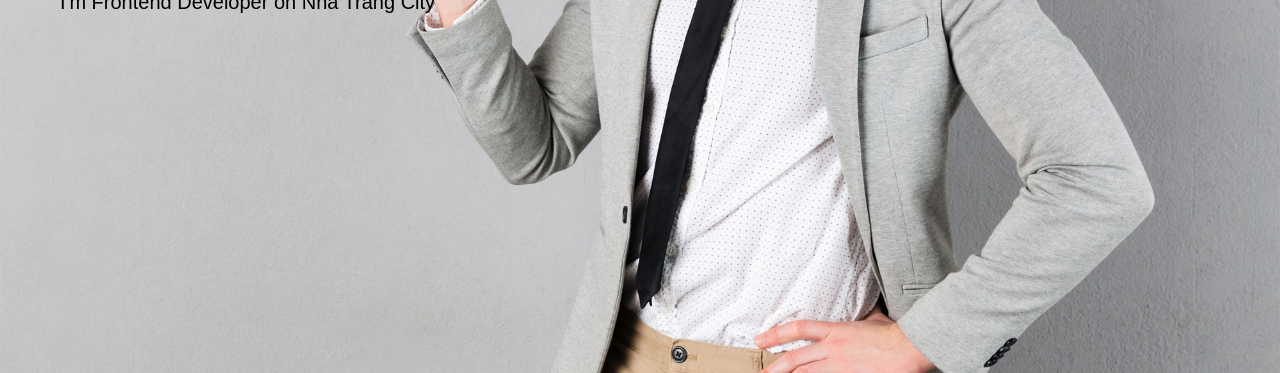
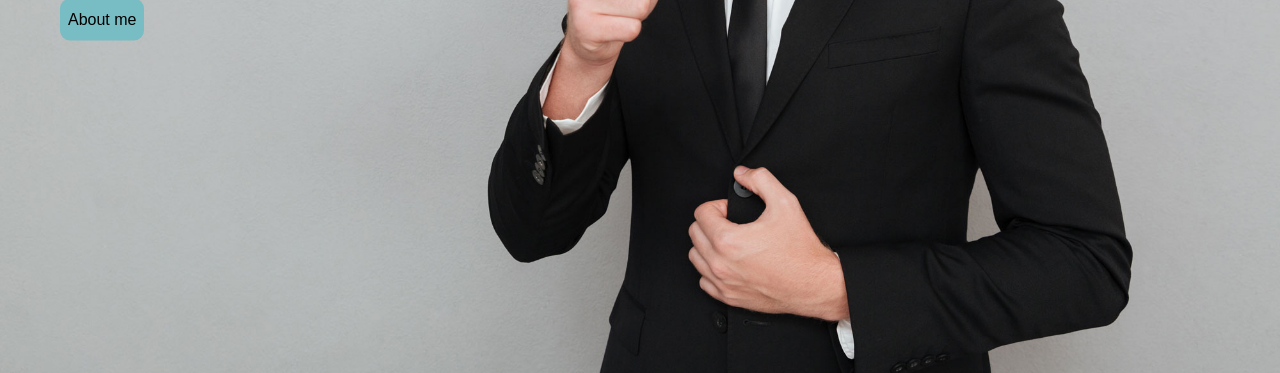
Before and after one commit to minhtaivo235/Portfolio, a plain HTML site: page index.html in a window 1280 px wide. Shown: the part 427-800 px from the top of the page. Drawn offline with Linux system fonts and the light colour scheme; a web font is replaced by a local one.

Commit message:
completed auto slide

```diff
--- a/css/base.css
+++ b/css/base.css
@@ -7,6 +7,8 @@
 }
 
 * {
+    margin: 0;
+    padding: 0;
     box-sizing: inherit;
 }
 
@@ -14,8 +16,7 @@ html {
     font-size: 62.5%;
     font-family: "Arbutus Slab", sans-serif;
     box-sizing: border-box;
+    overflow-x: hidden;
+    width: 100%;
+    height: 100%;
 }
-
-body {
-    margin: 0;
-}
--- a/css/style.css
+++ b/css/style.css
@@ -62,9 +62,22 @@
 .slide__img {
     width: 100%;
     height: 100%;
-    background-image: url(../img/bg_1.jpg);
+    background-color: #BBBCC0;
+    position: relative;
+    overflow: hidden;
+}
+
+.slide__img--item {
+    width: 100%;
+    height: 100%;
     background-size: cover;
-    background-repeat: no-repeat;
+    position: absolute;
+    opacity: 0;
+    transition: .8s;
+}
+
+.slide__img--item.active {
+    opacity: 1;
 }
 
 .slide__desc {
@@ -86,3 +99,18 @@
     font-weight: 300;
     margin: 6px 0px;
 }
+
+.slide__desc--button {
+    cursor: pointer;
+    background-color: var(--color-3);
+    font-size: 1.6rem;
+    padding: 12px 8px;
+    margin: 4px 0px;
+    border-radius: 10px;
+    display: inline-block;
+    transition: .3s;
+}
+
+.slide__desc--button:hover {
+    background-color: #4c9199;
+}
--- a/index.html
+++ b/index.html
@@ -26,10 +26,15 @@
                 </ul>
             </div>
             <div class="slide">
-                <div class="slide__img"></div>
+                <div class="slide__img">
+                    <div class="slide__img--item active" style=" background-image: url(../img/bg_1.jpg);"></div>
+                    <div class="slide__img--item " style=" background-image: url(../img/bg_2.jpg);"></div>
+
+                </div>
                 <div class="slide__desc">
                     <h3 class="slide__desc--title">I'm Minh Tai</h3>
                     <p class="slide__desc--content">I'm Frontend Developer on Nha Trang City</p>
+                    <span class="slide__desc--button">About me</span>
                 </div>
             </div>
         </div>
--- a/js/main.js
+++ b/js/main.js
@@ -0,0 +1,28 @@
+document.addEventListener('DOMContentLoaded', function() {
+    var slides = document.querySelectorAll('.slide__img--item');
+    var autoSlideAnimate = setInterval(function() { AutoSlide(); }, 3000);
+
+    function AutoSlide() {
+        var locationSlide = 0;
+        var presentSlideShow = document.querySelector('.slide__img--item.active');
+        for (var i = 0; i < slides.length; i++) {
+            if (slides[i] == presentSlideShow) {
+
+                locationSlide = i + 1;
+                break;
+            }
+        }
+
+        if (locationSlide < (slides.length)) {
+            for (var i = 0; i < slides.length; i++) {
+                slides[i].classList.remove('active');
+            }
+            slides[locationSlide].classList.add('active');
+        } else {
+            for (var i = 0; i < slides.length; i++) {
+                slides[i].classList.remove('active');
+            }
+            slides[0].classList.add('active');
+        }
+    }
+})
```
Also changed, not shown: img/profile-img.png (added).
